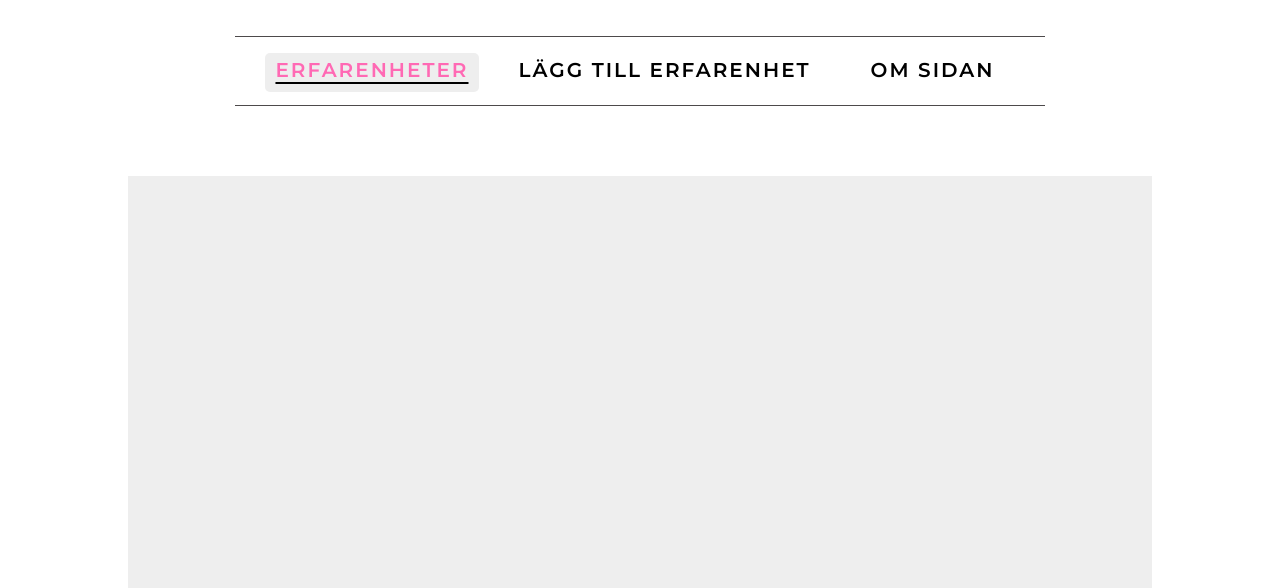
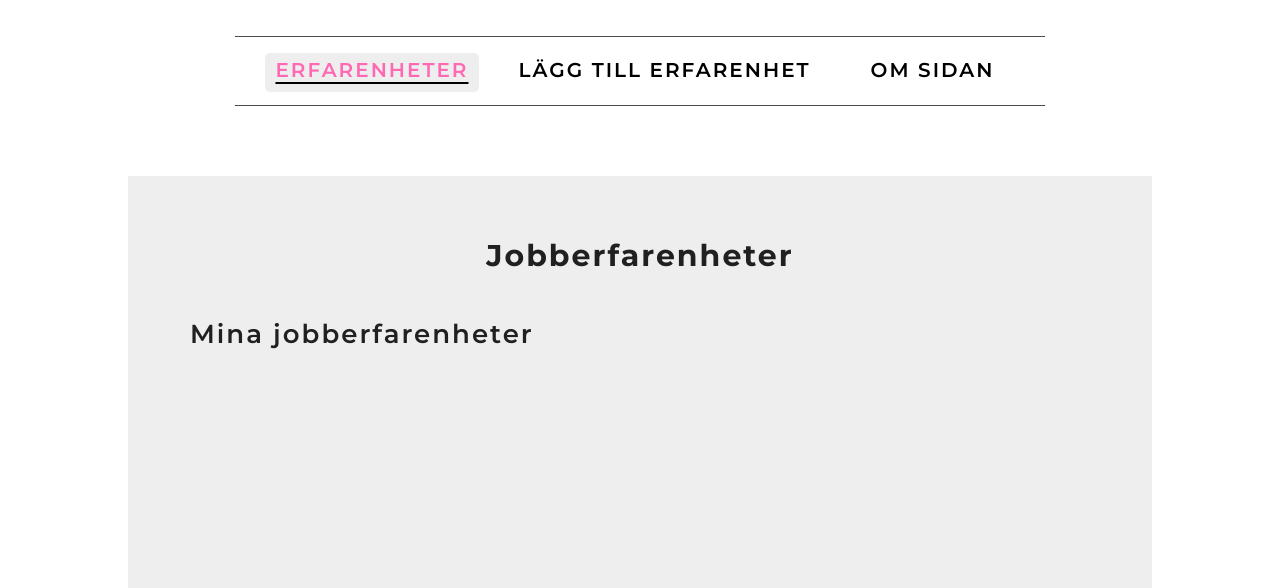
Before and after one commit to iswe2301/backend-moment2.2, a website built with Parcel: page src/index.html in a window 1280 px wide. Shown: the part 212-800 px from the top of the page. Built offline with nearby package versions, Linux system fonts and the light colour scheme.

Commit message:
Skapat huvudrubrik, sektion med underrubrik där jobberfarenheter ska skrivas ut.

```diff
--- a/src/index.html
+++ b/src/index.html
@@ -32,6 +32,10 @@
 
     <!-- Huvudinnehåll -->
     <main>
+        <h1>Jobberfarenheter</h1>
+        <section id="work-container">
+            <h2>Mina jobberfarenheter</h2>
+        </section>
     </main>
 
     <!-- Mobilmeny -->
```
